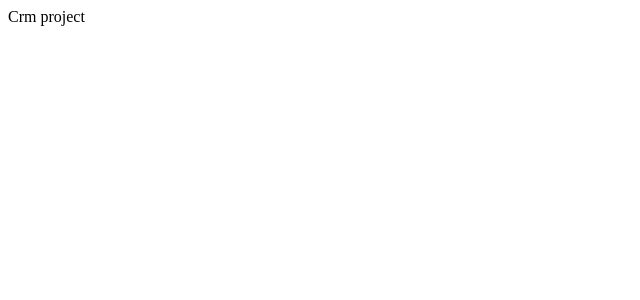
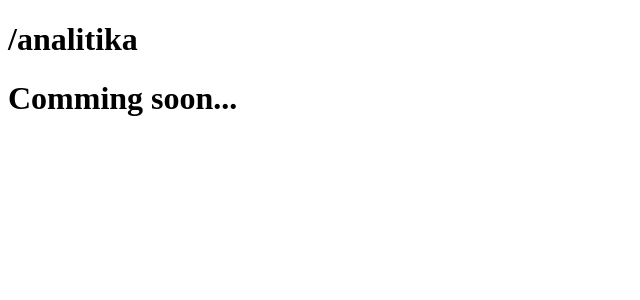
Before and after one commit to AzimovAsadbek/crm-project, a React (Vite) app: page /analitika in a window 1280 px wide. Shown: the top 300 px of the page, without its empty margins (0-640 px from the left). Built offline with nearby package versions, Linux system fonts and the light colour scheme.

Commit message:
route configuration finished

```diff
--- a/src/main.jsx
+++ b/src/main.jsx
@@ -2,9 +2,12 @@ import React from "react";
 import ReactDOM from "react-dom/client";
 import "./index.css";
 import Root from "./root";
+import { BrowserRouter } from "react-router-dom";
 
 ReactDOM.createRoot(document.getElementById("root")).render(
   <React.StrictMode>
-    <Root />
+    <BrowserRouter>
+      <Root />
+    </BrowserRouter>
   </React.StrictMode>
 );
--- a/src/root/index.jsx
+++ b/src/root/index.jsx
@@ -1,8 +1,40 @@
 import React from "react";
 import { Container } from "./style";
+import { Navigate, Route, Routes } from "react-router-dom";
+import sidebar from "../utils/sidebar";
 
 const Root = () => {
-  return <Container>Crm project</Container>;
+  return (
+    <Container>
+      <Routes>
+        {sidebar.map((parent) => {
+          if (parent?.children?.length) {
+            return parent.children.map((child) => {
+              const ChildElement = child.element;
+              return (
+                <Route
+                  key={child.id}
+                  path={child.path}
+                  element={<ChildElement />}
+                />
+              );
+            });
+          } else {
+            const ParentElement = parent.element;
+            return (
+              <Route
+                key={parent.id}
+                path={parent.path}
+                element={<ParentElement />}
+              />
+            );
+          }
+        })}
+        <Route path="/" element={<Navigate to={"/analitika"} />} />
+        <Route path="*" element={<h1>404 not faund</h1>} />
+      </Routes>
+    </Container>
+  );
 };
 
 export default Root;
--- a/src/utils/sidebar.js
+++ b/src/utils/sidebar.js
@@ -8,7 +8,7 @@ import Course from "../assets/icons/course.svg?react";
 import HR from "../assets/icons/hr.svg?react";
 import Settings from "../assets/icons/setting.svg?react";
 // Components
-import { Generics } from "../views/Generics";
+import Generics from "../view/Generics";
 // import { AnalitikaView } from "../views/Analitika";
 // import LidsAllView from "../views/LidsAll";
 // import FirstClassView from "../views/FirstClass";
--- a/src/view/Generics/index.jsx
+++ b/src/view/Generics/index.jsx
@@ -7,7 +7,7 @@ const Generics = () => {
   return (
     <Container>
       <h1>{location.pathname}</h1>
-      <h1>Comming coon...</h1>
+      <h1>Comming soon...</h1>
     </Container>
   );
 };
```
